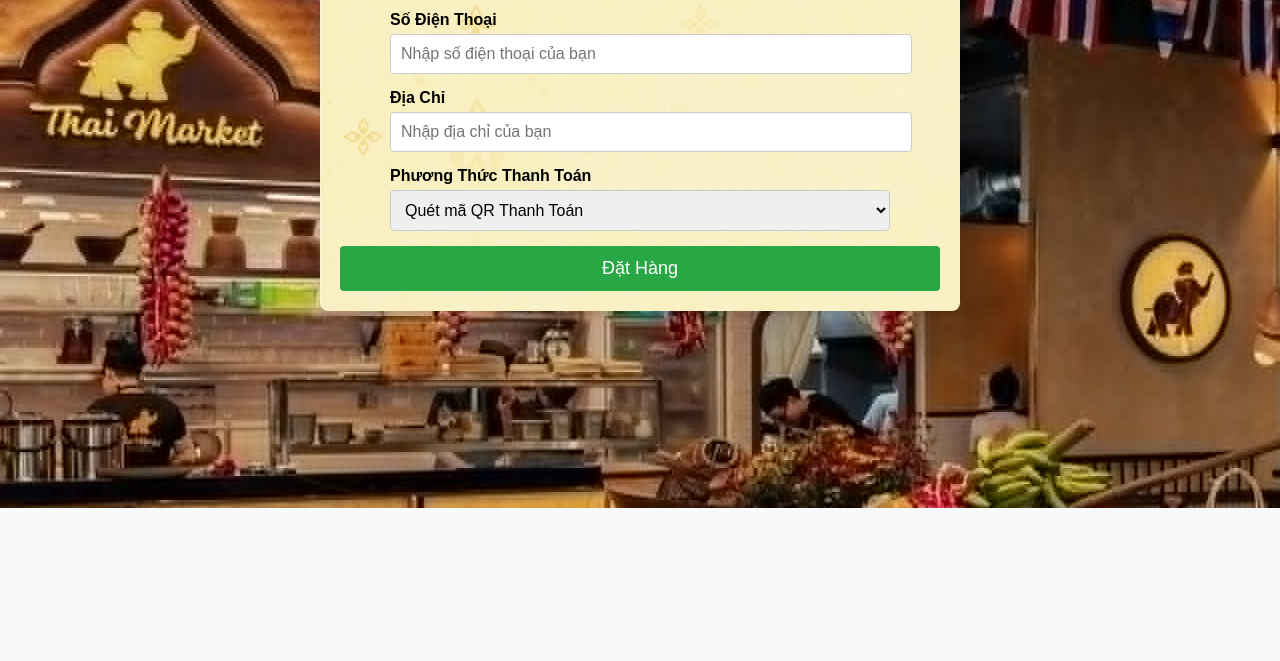
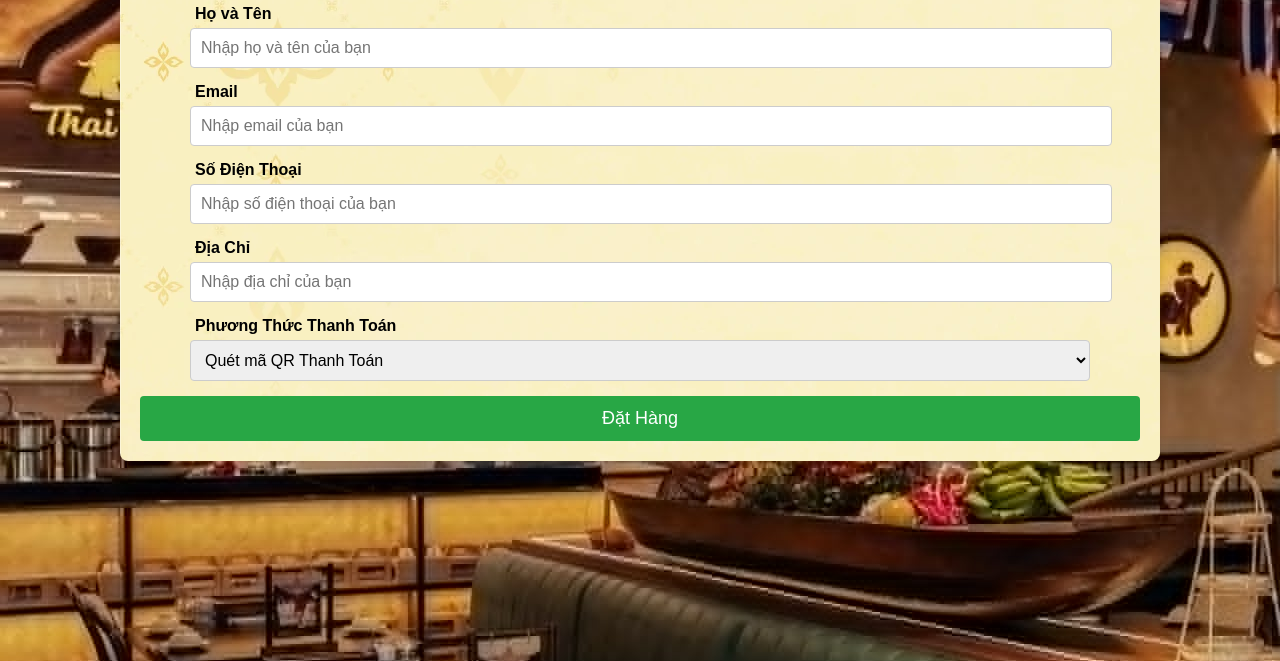
Before and after one commit to khanhhtapcode/TKwebK25CNTTA, a plain HTML site: page TKwebK25CNTTA/TKwebK25CNTTA-main/TKwebK25CNTTA-main/CodeWeb/Thanhtoan.html/thanh toan.html in a window 1280 px wide. Shown: the part 292-953 px from the top of the page. Before the commit the page ends 800 px from the top, so only its background shows below. Drawn offline with Linux system fonts and the light colour scheme.

Commit message:
Update thanhtoan.css

```diff
--- a/TKwebK25CNTTA/TKwebK25CNTTA-main/TKwebK25CNTTA-main/CodeWeb/Thanhtoan.html/thanhtoan.css
+++ b/TKwebK25CNTTA/TKwebK25CNTTA-main/TKwebK25CNTTA-main/CodeWeb/Thanhtoan.html/thanhtoan.css
@@ -8,8 +8,8 @@ body{
     background-image: url("../Thanhtoan.html/background.jpg");
 }
 .container {
-    max-width: 600px;
-    margin: 50px auto;
+    max-width: 1000px;
+    margin: 200px auto;
     padding: 20px;
     background-color: #fff;
     box-shadow: 0 4px 6px rgba(0, 0, 0, 0.1);
@@ -26,9 +26,11 @@ h1 {
 .form-group {
     margin: 15px 50px;
 }
+
+
 .form-group label {
     display: block;
-    margin-bottom: 5px;
+    margin: 5px;
     font-weight: bold;
 }
 .form-group input, .form-group select {
```
